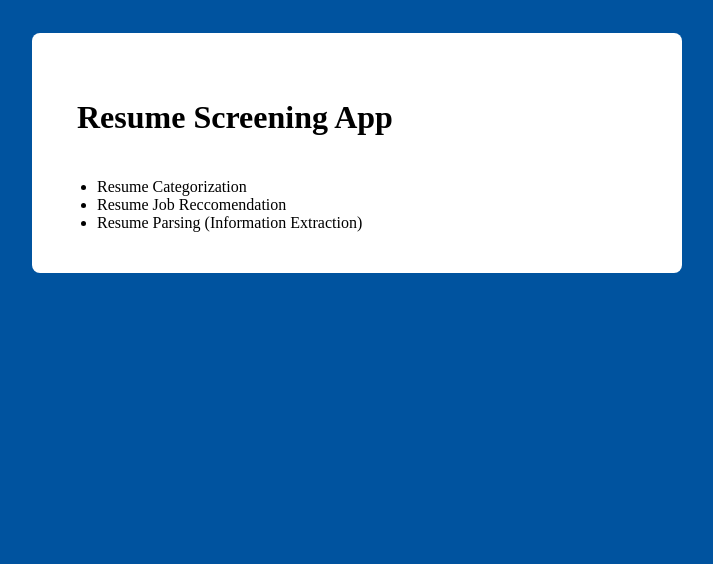
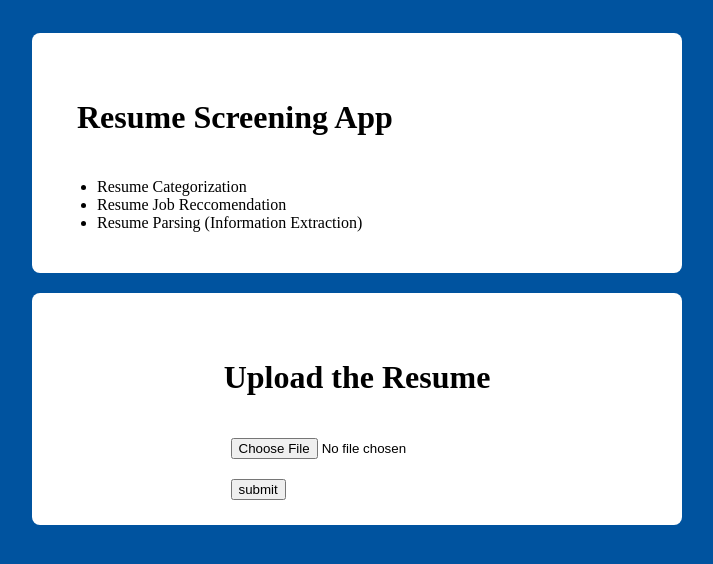
Before and after one commit to Manasvinitroshan/resumeParser, a Flask app: page / in a window 1280 px wide. Shown: the top 564 px of the page, without its empty margins (283-996 px from the left). Run offline with Flask 3, Linux system fonts and the light colour scheme.

Commit message:
added file submit

```diff
--- a/templates/resume.html
+++ b/templates/resume.html
@@ -18,6 +18,7 @@
         justify-content: center;
         align-items: center;
         display:flex;
+        flex-direction: column
 
 
     }
@@ -33,6 +34,21 @@
 
 
 
+    }
+
+    .text{
+
+         justify-content: center;
+        align-items: center;
+        display:flex;
+
+    }
+
+    .align{
+            justify-content: center;
+        align-items: center;
+        display:flex;
+        flex-direction: column
     }
 </style>
 <body class="back">
@@ -51,6 +67,22 @@
         </div>
     </div>
 
+    <div class="inner" style="margin-top:20px;">
+        <div class="container" style = "margin-top:20px;">
+
+            <h1 style="padding:20px" class="text">Upload the Resume</h1>
+            <form action = "/pred" method = "post" enctype = "multi-part/form-data" class="text">
+
+                <div>
+                    <input type="file" name="resume" accept=".pdf", required class="align">
+                    <input type="submit" value="submit" class="align" style="margin-top:20px;">
+                </div>
+
+
+            </form>
+
+    </div>
+
 
 
 
```
